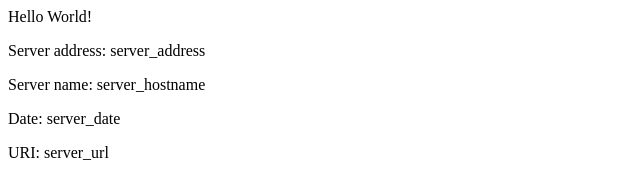
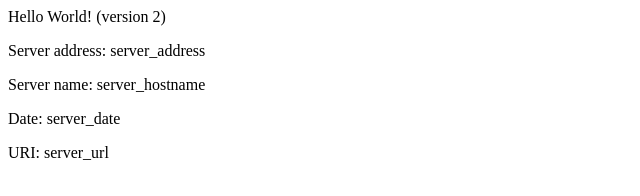
Before and after one commit to nikgregory/eks-example, a plain HTML site: page src/index.html in a window 1280 px wide. Shown: the full height of the page, 0-640 px from the left. Drawn offline with Linux system fonts and the light colour scheme.

Commit message:
Make a v2 of hello world

```diff
--- a/src/index.html
+++ b/src/index.html
@@ -1,8 +1,8 @@
 <head>
-<title>Hello World</title>
+<title>Hello World Version 2</title>
 </head>
 <div class="info">
-<h>Hello World!</h>
+<h>Hello World! (version 2)</h>
 <p><span>Server&nbsp;address:</span> <span>server_address</span></p>
 <p><span>Server&nbsp;name:</span> <span>server_hostname</span></p>
 <p class="smaller"><span>Date:</span> <span>server_date</span></p>
```
